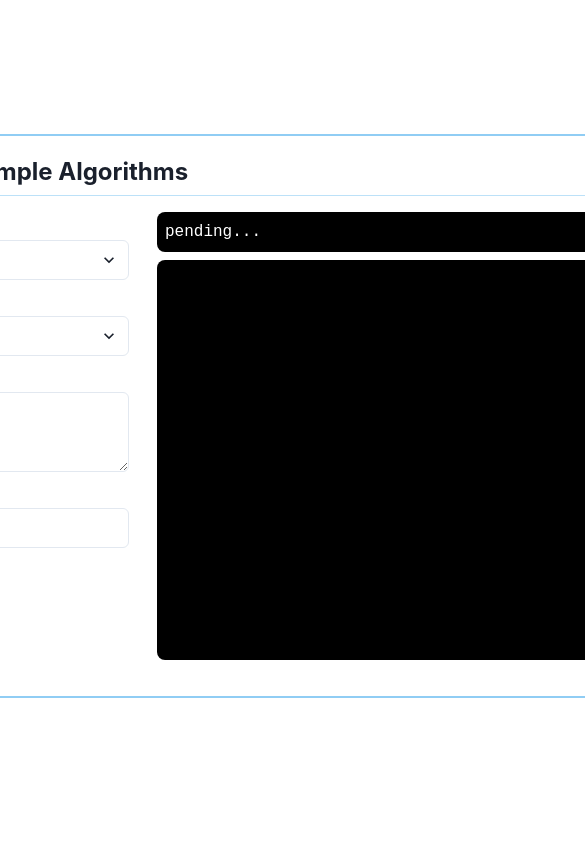
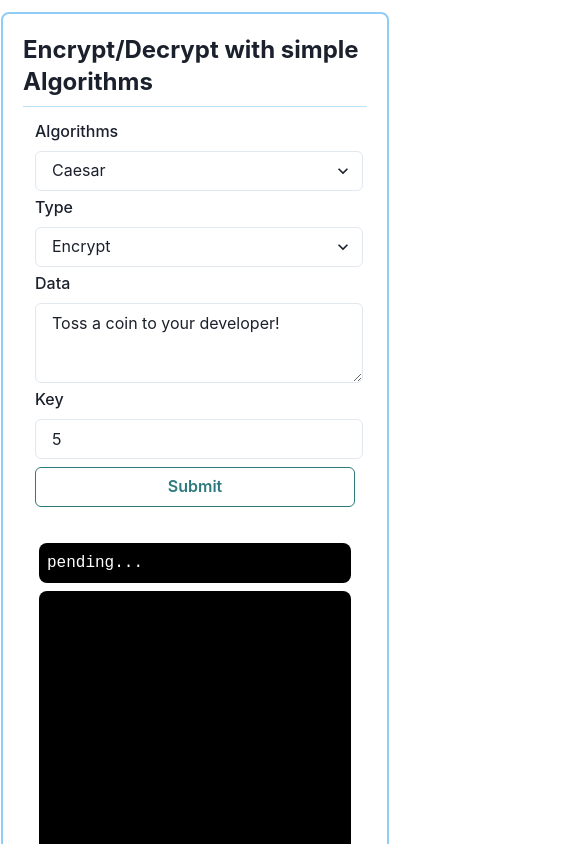
Before and after one commit to lorweth/encrypt-algo-app, a React app: page / in a window 390 px wide. Shown: the top 844 px of the page, 585 px wide, since content can reach past the window. Built offline with nearby package versions, Linux system fonts and the light colour scheme.

Commit message:
responsive ui

```diff
--- a/src/app.tsx
+++ b/src/app.tsx
@@ -16,8 +16,7 @@ import React, { useEffect } from 'react';
 import { Controller, useForm } from 'react-hook-form';
 import InfiniteScroll from 'react-infinite-scroll-component';
 import { useAppDispatch, useAppSelector } from './configs/store';
-import { CryptorFactory } from './shared/functions/cryptor-factory';
-import { CryptorList, CryptorName } from './shared/functions/cryptor-list';
+import { CryptorFactory, CryptorList, CryptorName } from './shared/functions/cryptor-factory';
 import Main from './shared/layout/main';
 import { Cryptor } from './shared/models/cryptor';
 import { Log, Logger } from './shared/models/log';
@@ -91,13 +90,28 @@ const App = () => {
 
   return (
     <Main>
-      <Box as="div" p={5} mb={3} borderColor="blue.200" borderWidth={2} borderRadius="lg">
+      <Box
+        as="div"
+        sx={{
+          borderWidth: 2,
+          borderColor: 'blue.200',
+          borderRadius: 'lg',
+          padding: 5,
+          margin: 3,
+        }}
+      >
         <Heading as="h5" size="lg" mb={2}>
           Encrypt/Decrypt with simple Algorithms
         </Heading>
         <Divider />
-        <Box as="div" p={2} display="flex" flexDirection="row">
-          <Box as="form" onSubmit={handleSubmit(onSubmit)} w="400px">
+        <Box
+          as="div"
+          p={2}
+          display="flex"
+          flexDirection={{ base: 'column', lg: 'row' }}
+          justifyContent="center"
+        >
+          <Box as="form" onSubmit={handleSubmit(onSubmit)} flex={1} minWidth="xs">
             <Controller
               name="cryptor"
               rules={{ required: true }}
@@ -155,14 +169,19 @@ const App = () => {
               )}
             />
 
-            <Box as="div" display="flex" justifyContent="flex-start">
-              <Button type="submit" colorScheme="teal" variant="outline" mt={2}>
-                Submit
-              </Button>
-            </Box>
+            <Button type="submit" colorScheme="teal" minWidth="xs" variant="outline" m={1}>
+              Submit
+            </Button>
           </Box>
 
-          <Box as="div" ml={6} p={2}>
+          <Box
+            as="div"
+            ml={{ base: 'none', lg: 6 }}
+            mt={{ base: 6, lg: 'none' }}
+            flex={1}
+            minWidth="xs"
+            p={2}
+          >
             <Box
               as="p"
               p={2}
@@ -171,7 +190,6 @@ const App = () => {
               fontSize="md"
               color="white"
               bgColor="black"
-              w={500}
               borderRadius="lg"
             >
               {result}
@@ -186,7 +204,6 @@ const App = () => {
               fontSize="md"
               color="white"
               bgColor="black"
-              width={500}
               height={400}
               id="log-container"
               borderRadius="lg"
--- a/src/shared/functions/caesar.ts
+++ b/src/shared/functions/caesar.ts
@@ -1,6 +1,6 @@
 import { Cryptor } from '../models/cryptor';
 import { Logger } from '../models/log';
-import { CryptorName } from './cryptor-list';
+import { CryptorName } from './cryptor-factory';
 
 export class Caesar implements Cryptor {
   constructor(private logger: Logger) {}
--- a/src/shared/functions/cryptor-factory.ts
+++ b/src/shared/functions/cryptor-factory.ts
@@ -1,12 +1,20 @@
 import { Cryptor } from '../models/cryptor';
 import { Logger } from '../models/log';
 import { Caesar } from './caesar';
-import { CryptorName } from './cryptor-list';
 import { MonoAlphabetic } from './monoalphabetic';
 
+export const CryptorList = {
+  caesar: 'Caesar',
+  monoalphabetic: 'Monoalphabetic',
+  // polyalphabetic: 'Polyalphabetic',
+  // rc4: 'RC4',
+  // tinydes: 'TinyDES',
+};
+
+export type CryptorName = keyof typeof CryptorList;
+
 export class CryptorFactory {
-
-  constructor(private logger: Logger) { }
+  constructor(private logger: Logger) {}
 
   getCryptor(cryptorName: CryptorName): Cryptor {
     switch (cryptorName) {
@@ -14,6 +22,7 @@ export class CryptorFactory {
         return new Caesar(this.logger);
       case 'monoalphabetic':
         return new MonoAlphabetic(this.logger);
+      // add more case here
       default:
         throw new Error('Cryptor not found');
     }
--- a/src/shared/functions/cryptor-list.ts
+++ /dev/null
@@ -1,9 +0,0 @@
-export const CryptorList = {
-  caesar: 'Caesar',
-  monoalphabetic: 'Monoalphabetic',
-  // polyalphabetic: 'Polyalphabetic',
-  // rc4: 'RC4',
-  // tinydes: 'TinyDES',
-};
-
-export type CryptorName = keyof typeof CryptorList;
--- a/src/shared/functions/monoalphabetic.ts
+++ b/src/shared/functions/monoalphabetic.ts
@@ -1,6 +1,6 @@
 import { Cryptor } from '../models/cryptor';
 import { Logger } from '../models/log';
-import { CryptorName } from './cryptor-list';
+import { CryptorName } from './cryptor-factory';
 
 export class MonoAlphabetic implements Cryptor {
   private alphabet = 'ABCDEFGHIJKLMNOPQRSTUVWXYZ';
@@ -14,9 +14,11 @@ export class MonoAlphabetic implements Cryptor {
   encrypt(data: string, key: string | number): string {
     let cipher = '';
     for (let i = 0; i < data.length; i++) {
-      const char = data.charAt(i); // kí tự cần mã hóa
-      const index = this.alphabet.indexOf(char); // vị trí mới của kí tự trong chuổi key
+      // the character to be encrypted
+      const char = data.charAt(i);
+      const index = this.alphabet.indexOf(char);
       if (index >= 0) {
+        // the char at the index of the key
         cipher += key.toString().charAt(index);
       } else {
         cipher += char;
--- a/src/shared/layout/main.tsx
+++ b/src/shared/layout/main.tsx
@@ -3,10 +3,8 @@ import React from 'react';
 
 export default function Main({ children }) {
   return (
-    <Box as="div" w="100vw" h="100vh" display="flex" flexDirection="column" justifyContent="center">
-      <Box as="div" display="flex" justifyContent="center" flexDirection="row">
-        {children}
-      </Box>
+    <Box as="div" display="flex" justifyContent="center" flexDirection="row">
+      {children}
     </Box>
   );
 }
--- a/src/shared/models/cryptor.ts
+++ b/src/shared/models/cryptor.ts
@@ -1,4 +1,4 @@
-import { CryptorName } from '../functions/cryptor-list';
+import { CryptorName } from '../functions/cryptor-factory';
 
 type KeyType = string | number;
 
```
